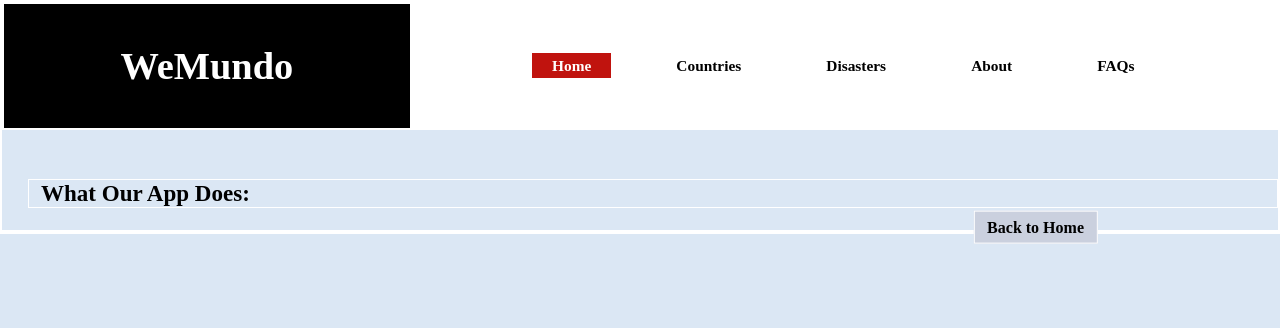
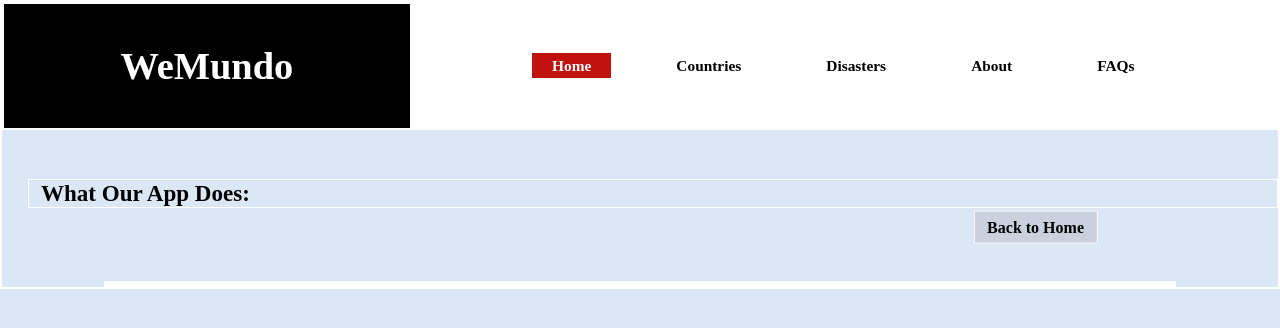
Before and after one commit to DEsp104/Humanitarian_UN_OCHA_Information_Search_App, a website built with Parcel: page about/about_page.html in a window 1280 px wide. Built offline with nearby package versions, Linux system fonts and the light colour scheme.

Commit message:
added changes

```diff
--- a/style.css
+++ b/style.css
@@ -342,13 +342,13 @@ select {
 
 /* Following style is for reportinfo.html */
 
-/* #report_information{
+#report_information{
   margin-top: 4%;
   margin-left: 8%;
   margin-right: 8%;
   background-color: white;
   padding: 2px 0;
-} */
+}
 
 #report_information h1 {
   background-color: none;
```
